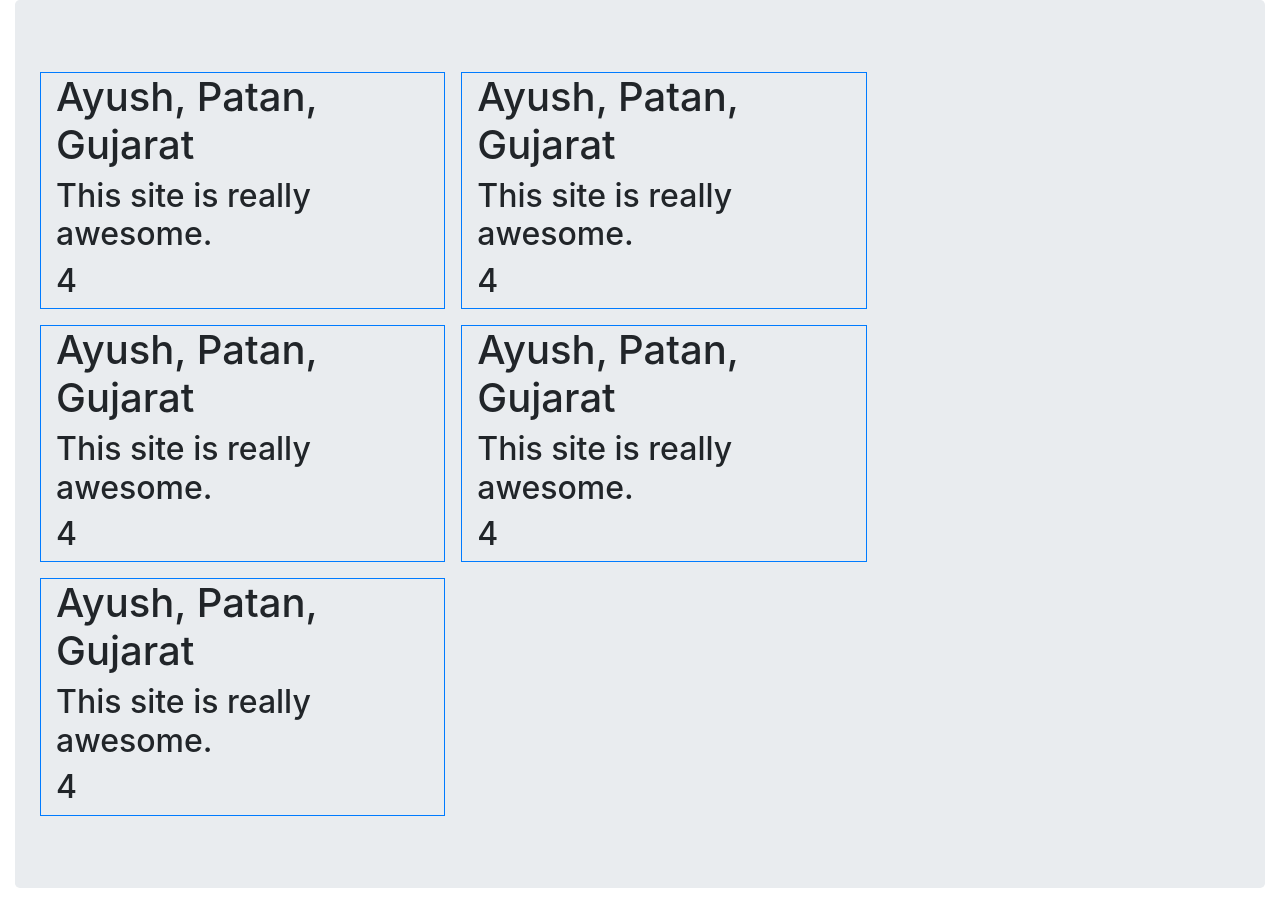
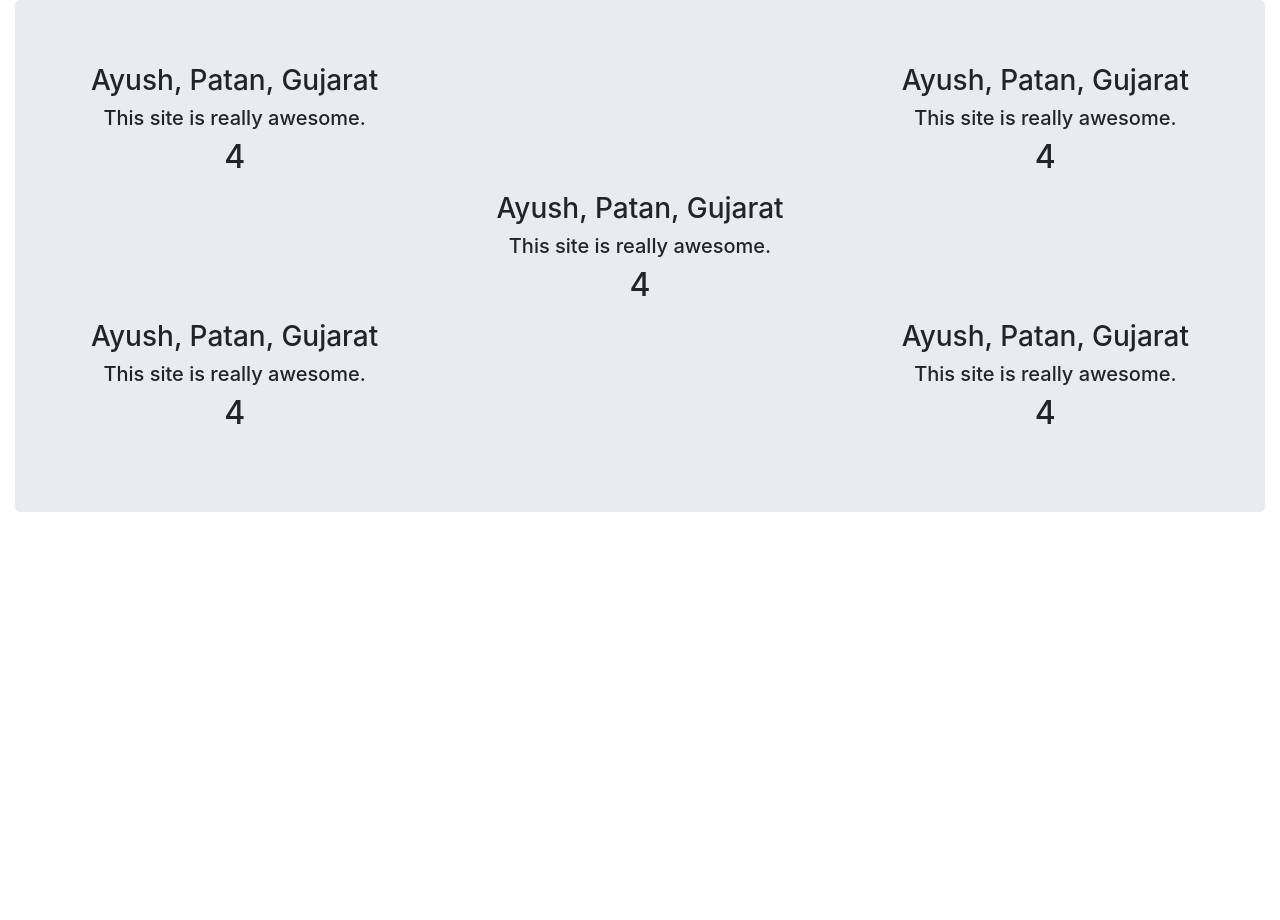
Before and after one commit to BittuShah/ProjectAdda, a React (Create React App) app: page / in a window 1280 px wide. After the commit the page ends 800 px from the top, so only its background shows below. Built offline with nearby package versions, Linux system fonts and the light colour scheme.

Commit message:
Testimonials rendered Successfully.

```diff
--- a/src/components/testimonials.jsx
+++ b/src/components/testimonials.jsx
@@ -3,7 +3,14 @@ import { getFeedback } from "../services/feedback";
 
 class Testimonials extends Component {
   state = {
-    feedbacks: getFeedback()
+    feedbacks: getFeedback(),
+    classes: [
+      "col-lg-4",
+      "col-lg-4 offset-lg-4",
+      "col-lg-6 offset-lg-3",
+      "col-lg-4",
+      "col-lg-4 offset-lg-4"
+    ]
   };
   render() {
     return (
@@ -13,47 +20,43 @@ class Testimonials extends Component {
           {this.state.feedbacks.map(feedback => (
             <div
               key={feedback.Temp_Id}
-              className="col-lg-4 border justify-content-center border-primary m-2"
+              className={`justify-content-center text-center mb-2 ${
+                this.state.classes[feedback.Temp_Id - 1]
+              }`}
             >
-              <h1>
+              <h3>
                 {feedback.UserInfo.UserName},
                 <span> {feedback.UserInfo.City}, </span>
                 <span>{feedback.UserInfo.State}</span>
-              </h1>
-              <h2>{feedback.FeedbackMsg}</h2>
+              </h3>
+              <h5>{feedback.FeedbackMsg}</h5>
               <h2 className="justify-content-center">{feedback.Ratings}</h2>
             </div>
           ))}
 
+          {/* classess = "d-flex justify-content-center border-primary mb-3
+          col-lg-4" */}
           {/* For First Row  */}
-
-          {/* <div className="d-flex justify-content-center col-lg-4 border border-primary mb-2">
+          {/* <div className="d-flex justify-content-center col-lg-4 border border-primary mb-3">
             ...
           </div>
-          <div className="d-flex justify-content-center col-lg-4 offset-lg-4 border border-primary mb-2">
+          <div className="d-flex justify-content-center col-lg-4 offset-lg-4 border border-primary mb-3">
             ...
           </div> */}
-
           {/* For Middle Row */}
-
-          {/* <div className="d-flex justify-content-center col-lg-4 offset-lg-4 border border-primary mb-2">
+          {/* <div className="d-flex justify-content-center col-lg-6 offset-lg-3 border border-primary mb-3">
+            ...
+          </div> */}
+          {/* <div className="w-100"></div> */}
+          {/* <div className="d-flex justify-content-center offset-lg-4"></div> */}
+          {/* For Last Row  */}
+          {/* <div className="d-flex justify-content-center col-lg-4 border border-primary mb-3">
             ...
           </div>
-
-          <div className="d-flex justify-content-center offset-lg-4"></div> */}
-
-          {/* For Last Row  */}
-
-          {/* <div className="d-flex justify-content-center col-lg-4 border border-primary mb-2">
-            ...
-          </div>
-
-          <div className="d-flex justify-content-center col-lg-4 offset-lg-4 border border-primary mb-2">
+          <div className="d-flex justify-content-center col-lg-4 offset-lg-4 border border-primary mb-3">
             ...
           </div> */}
-
           {/* Extra */}
-
           {/* <div className="d-flex justify-content-center offset-lg-2 border border-primary"></div> */}
           {/*
           <div className="d-flex justify-content-end offset-lg-2 border border-primary">
```
